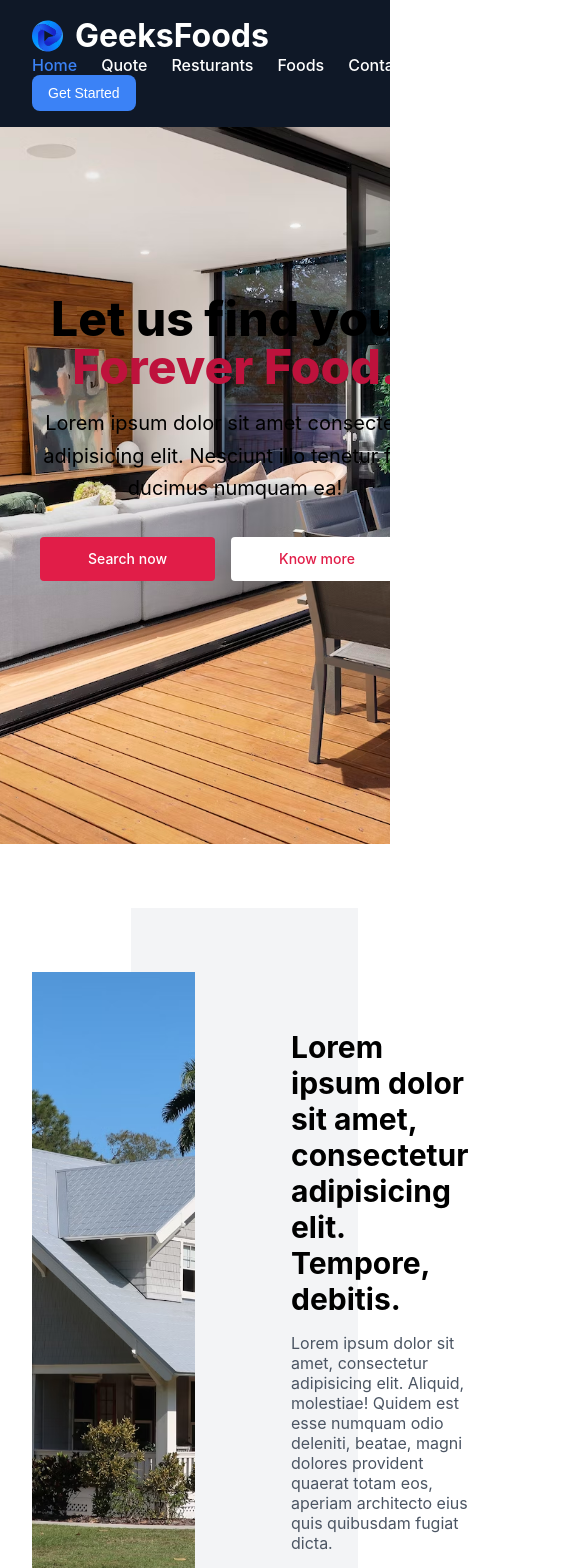
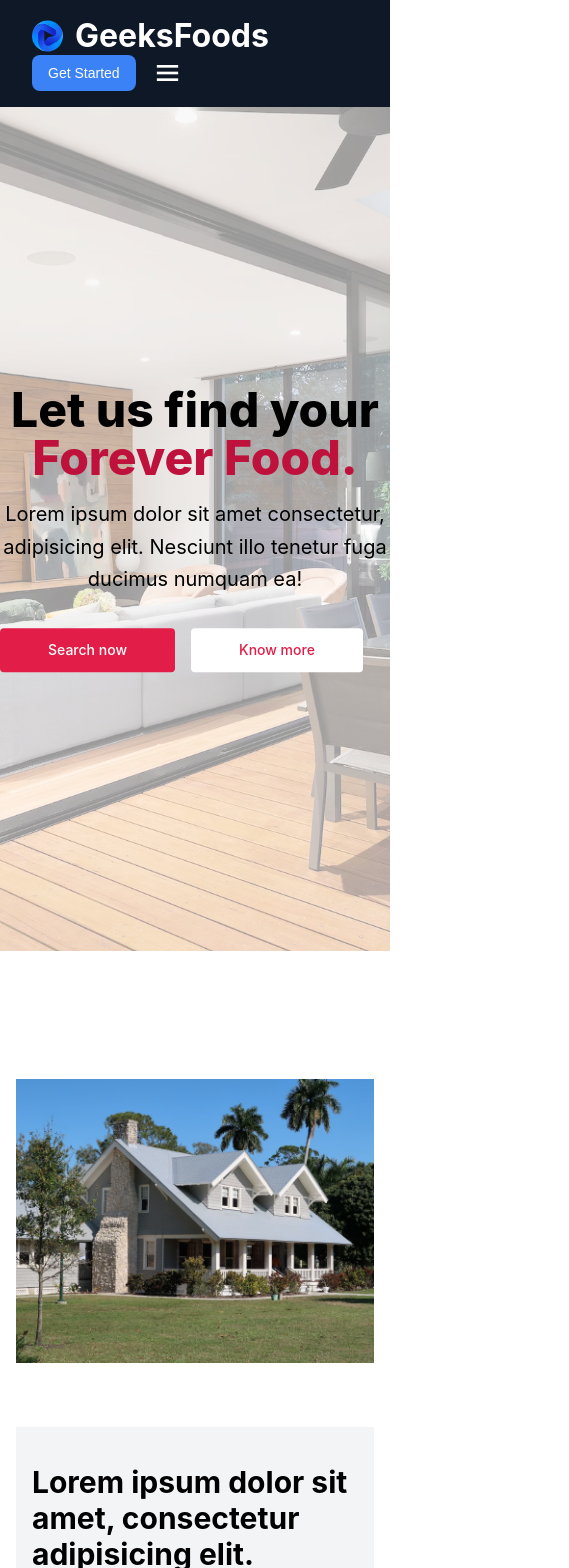
Before and after one commit to Mayankkatheriya/GeeksFood-React, a React (Create React App) app: page / in a window 390 px wide. Shown: the top 1568 px of the page, 569 px wide, since content can reach past the window. Built offline with nearby package versions, Linux system fonts and the light colour scheme.

Commit message:
media query done

```diff
--- a/src/Components/Header/Header.css
+++ b/src/Components/Header/Header.css
@@ -48,8 +48,9 @@
 }
 
 .nav-btn-container{
-    display:
-    flex; gap: 1rem;
+    display:flex;
+    gap: 1rem;
+    align-items: center;
 }
 .nav-btn {
     background-color: rgb(59, 130, 246);
@@ -66,3 +67,24 @@
 .nav-btn:hover {
     background-color: rgb(29 78 216);
 }
+
+.nav-btn-container i {
+    font-size: 2rem;
+    color: #fff;
+    display: none;
+}
+
+@media screen and (max-width: 761px) {
+    .header {
+        width: 100%;
+        position: sticky;
+        top: 0;
+        z-index: 20;
+    }
+    .nav-menu ul {
+        display: none;
+    }
+    .nav-btn-container i {
+        display: flex;
+    }
+}
--- a/src/Components/Header/Header.js
+++ b/src/Components/Header/Header.js
@@ -19,6 +19,7 @@ function Header () {
                 </div>
                 <div className="nav-btn-container">
                     <button className="nav-btn">Get Started</button>
+                    <i class='bx bx-menu'></i>
                 </div>
             </div>
         </header>
--- a/src/Components/Main/Hero.css
+++ b/src/Components/Main/Hero.css
@@ -7,6 +7,18 @@
     background-repeat: no-repeat;
     background-size: cover;
     position: relative;
+}
+
+.hero-overlay {
+    position: absolute;
+    top: 0;
+    bottom: 0;
+    left: 0;
+    right: 0;
+    z-index: 1;
+    background-color: #fff;
+    opacity: .6;
+    visibility: hidden;
 }
 
 .hero-content {
@@ -20,6 +32,7 @@
     text-align: center;
     width: 100%;
     max-width: 36rem;
+    z-index: 10;
 }
 .hero-content h1{
     font-size: 3rem;
@@ -36,6 +49,7 @@
 .hero-content p {
     font-size: 1.25rem;
     line-height: 1.625;
+    width: 100%;
     max-width: 32rem;
     margin-top: 1rem;
 }
@@ -67,3 +81,15 @@
 #hero-search-btn:hover {
     background-color: rgb(190 18 60);
 }
+
+@media screen and (max-width: 761px) {
+    .hero-overlay {
+        visibility: visible;
+    }
+
+    .hero-content {
+        top: 50%;
+        left: 50%;
+        transform: translate(-50%, -50%);
+    }
+}
--- a/src/Components/Main/Hero.js
+++ b/src/Components/Main/Hero.js
@@ -3,6 +3,7 @@ import './Hero.css'
 function Hero () {
     return (
         <section className="hero">
+            <div className="hero-overlay"></div>
             <div className="hero-content">
                 <h1>Let us find your <strong>Forever Food.</strong></h1>
                 <p>Lorem ipsum dolor sit amet consectetur, adipisicing elit. Nesciunt illo tenetur fuga ducimus numquam ea!</p>
--- a/src/Components/Main/Summary.css
+++ b/src/Components/Main/Summary.css
@@ -76,3 +76,21 @@
     background-color: transparent;
     color: rgb(79 70 229);
 }
+
+@media screen and (max-width: 761px) {
+    .summary {
+        padding: 4rem 1rem;
+    }
+
+    .summary-content {
+        display: grid;
+        grid-template-columns: repeat(1,1fr);
+    }
+
+    .summary-text {
+        padding: 1rem;
+    }
+    .summary-text-container span {
+        display: none;
+    }
+}
--- a/src/Components/Main/Testimonials.css
+++ b/src/Components/Main/Testimonials.css
@@ -45,3 +45,10 @@
     line-height: 1.25rem;
     font-weight: 500;
 }
+
+@media screen and (max-width: 761px) {
+    .testimonial-container {
+        -webkit-columns: 1;
+        column-count: 1;
+    }
+}
```
